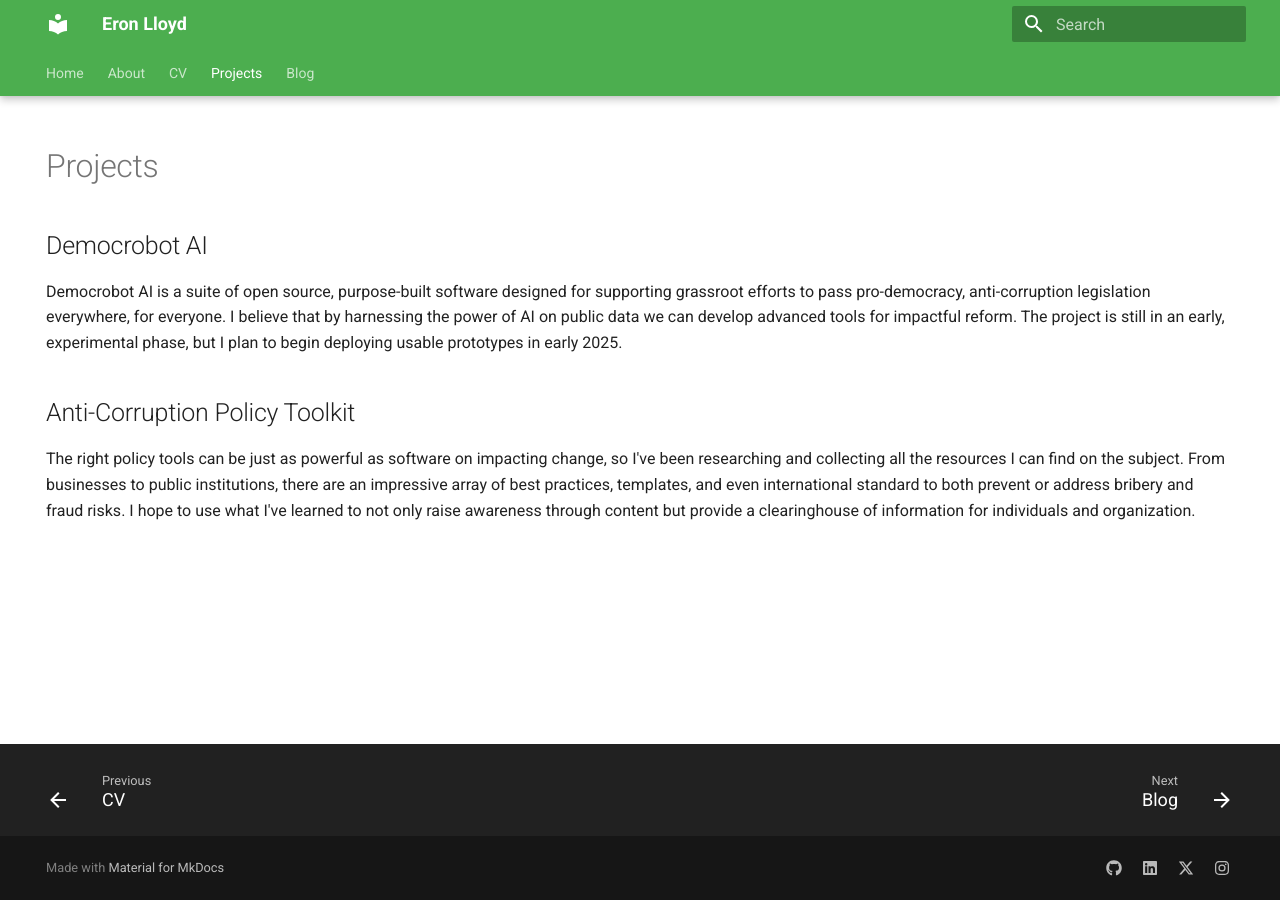
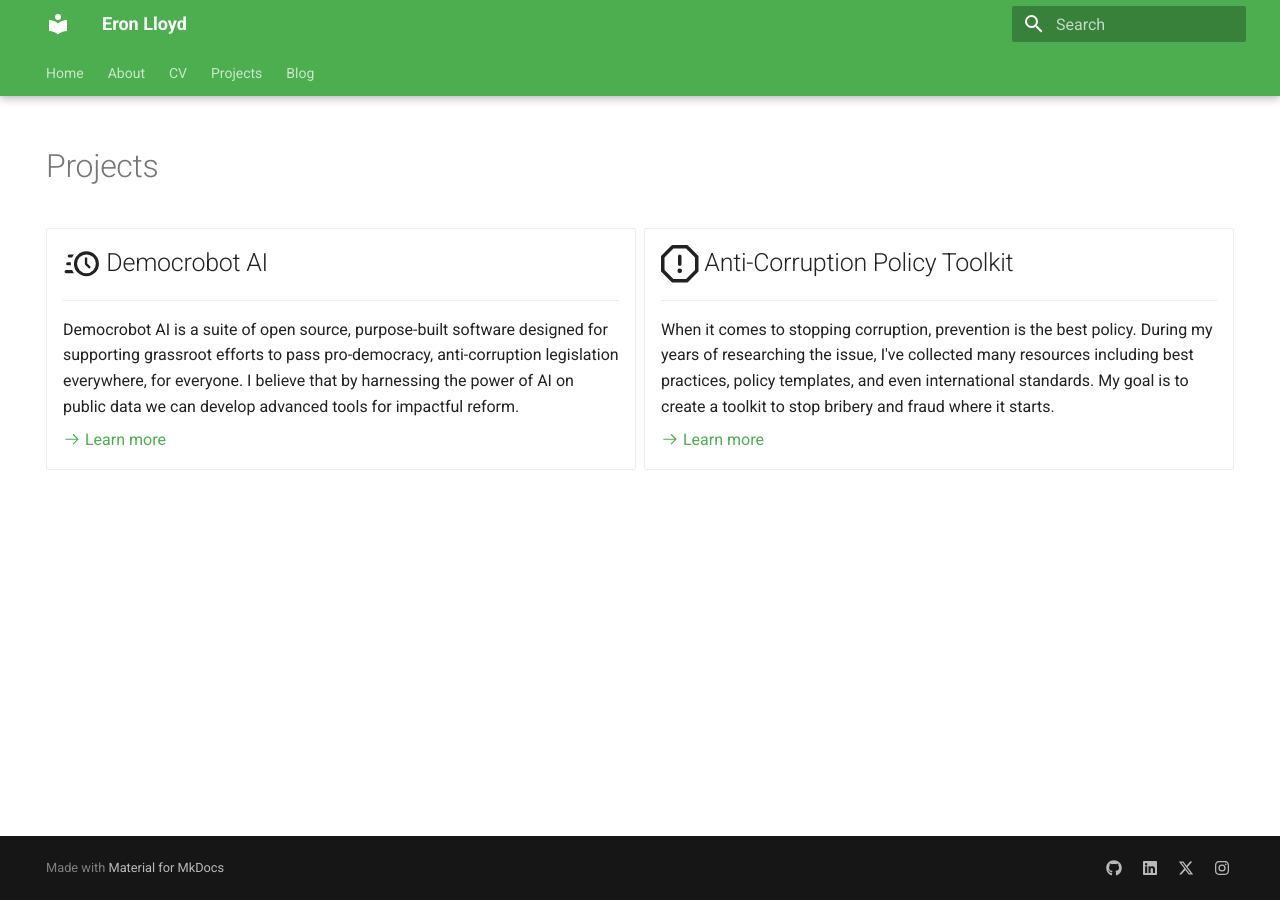
Before and after one commit to eronlloyd/eronlloyd.github.io, an MkDocs documentation site: the page built from docs/projects/index.md, in a window 1280 px wide. Built offline with MkDocs 1.6.1 and Material for MkDocs 9.7.7, drawn with Linux system fonts in a browser that asks for light colours.

Commit message:
Starting projects

```diff
--- a/docs/projects.md
+++ /dev/null
@@ -1,22 +0,0 @@
----
-hide:
-  - navigation
----
-
-# Projects
-
-## Democrobot AI
-
-Democrobot AI is a suite of open source, purpose-built software designed for supporting grassroot
-efforts to pass pro-democracy, anti-corruption legislation everywhere, for everyone. I believe that
-by harnessing the power of AI on public data we can develop advanced tools for impactful reform.
-The project is still in an early, experimental phase, but I plan to begin deploying usable prototypes
-in early 2025.
-
-## Anti-Corruption Policy Toolkit
-
-The right policy tools can be just as powerful as software on impacting change, so I've been researching
-and collecting all the resources I can find on the subject. From businesses to public institutions,
-there are an impressive array of best practices, templates, and even international standard to both
-prevent or address bribery and fraud risks. I hope to use what I've learned to not only raise awareness
-through content but provide a clearinghouse of information for individuals and organization.
--- /dev/null
+++ b/docs/projects/index.md
@@ -0,0 +1,31 @@
+---
+hide:
+  - navigation
+---
+
+# Projects
+
+<div class="grid cards" markdown>
+
+-   ## :material-clock-fast:{ .lg .middle } Democrobot AI
+
+    ---
+
+    Democrobot AI is a suite of open source, purpose-built software designed for supporting grassroot
+    efforts to pass pro-democracy, anti-corruption legislation everywhere, for everyone. I believe that
+    by harnessing the power of AI on public data we can develop advanced tools for impactful reform.
+
+    [:octicons-arrow-right-24: Learn more](democrobot)
+
+-   ## :octicons-stop-16:{ .lg .middle } Anti-Corruption Policy Toolkit
+
+    ---
+
+    When it comes to stopping corruption, prevention is the best policy. During my years of researching
+    the issue, I've collected many resources including best practices, policy templates, and even
+    international standards. My goal is to create a toolkit to stop bribery and fraud where it
+    starts.
+
+    [:octicons-arrow-right-24: Learn more](anti-corruption-toolkit)
+
+</div>
--- a/mkdocs.yml
+++ b/mkdocs.yml
@@ -59,6 +59,6 @@
     - Home: 'index.md'
     - About: 'about.md'
     - CV: 'cv.md'
-    - Projects: 'projects.md'
+    - Projects: 'projects'
     - Blog:
       - blog/index.md
```
Also changed, not shown: docs/projects/anti-corruption-toolkit.md (added, +7 -0 lines), docs/projects/democrobot.md (added).
